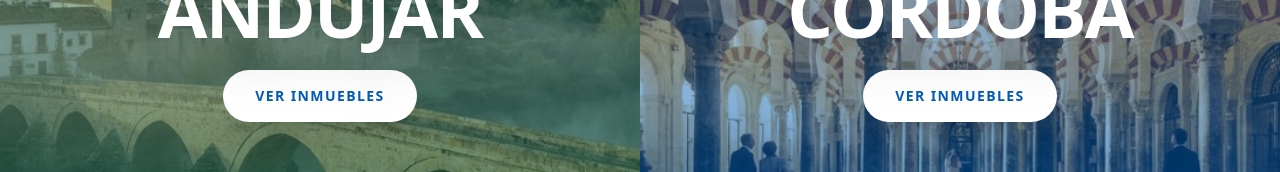
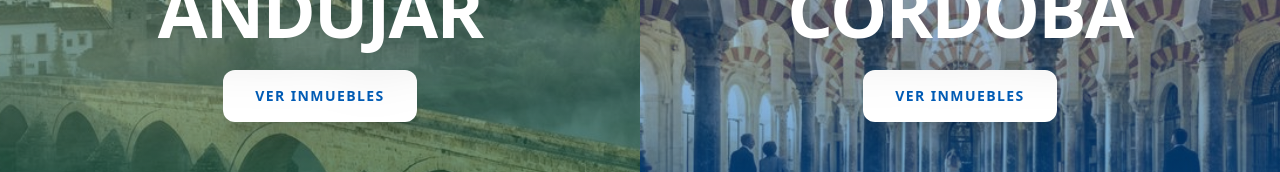
Before and after one commit to saceitunocode/mdevia-tfm, a Next.js app in the folder frontend/: page / in a window 1280 px wide. Shown: the part 436-608 px from the top of the page. Built offline with nearby package versions, Linux system fonts and the light colour scheme; no server answers.

Commit message:
style(frontend): unify hero buttons and sync andujar filter color

```diff
--- a/frontend/src/components/home/HeroSection.tsx
+++ b/frontend/src/components/home/HeroSection.tsx
@@ -37,7 +37,7 @@ export function HeroSection() {
             <h2 className="text-4xl md:text-7xl font-heading font-black text-white tracking-tighter drop-shadow-2xl">
               ANDÚJAR
             </h2>
-            <div className="inline-flex items-center gap-2 md:gap-3 px-6 md:px-8 py-3 md:py-4 bg-white text-primary rounded-full font-bold uppercase tracking-widest text-xs md:text-sm shadow-xl group-hover:bg-primary group-hover:text-white transition-all duration-300 transform group-hover:-translate-y-1">
+            <div className="inline-flex items-center gap-2 md:gap-3 px-6 md:px-8 py-3 md:py-4 bg-white text-primary rounded-lg font-bold uppercase tracking-widest text-xs md:text-sm shadow-xl group-hover:bg-accent group-hover:text-white transition-all duration-300 transform group-hover:-translate-y-1">
               Ver inmuebles
             </div>
           </div>
@@ -62,7 +62,7 @@ export function HeroSection() {
             <h2 className="text-4xl md:text-7xl font-heading font-black text-white tracking-tighter drop-shadow-2xl">
               CÓRDOBA
             </h2>
-            <div className="inline-flex items-center gap-2 md:gap-3 px-6 md:px-8 py-3 md:py-4 bg-white text-primary rounded-full font-bold uppercase tracking-widest text-xs md:text-sm shadow-xl group-hover:bg-primary group-hover:text-white transition-all duration-300 transform group-hover:-translate-y-1">
+            <div className="inline-flex items-center gap-2 md:gap-3 px-6 md:px-8 py-3 md:py-4 bg-white text-primary rounded-lg font-bold uppercase tracking-widest text-xs md:text-sm shadow-xl group-hover:bg-primary group-hover:text-white transition-all duration-300 transform group-hover:-translate-y-1">
               Ver inmuebles
             </div>
           </div>
--- a/frontend/src/components/public/PropertyFilters.tsx
+++ b/frontend/src/components/public/PropertyFilters.tsx
@@ -288,7 +288,7 @@ function FilterContent({
             <div className="grid grid-cols-2 gap-2">
                 <button
                     onClick={() => setCity("Andújar")}
-                    className={`flex flex-col items-center justify-center p-4 rounded-xl border-2 transition-all gap-2 ${city === "Andújar" ? 'border-primary bg-primary/5 text-primary' : 'border-transparent bg-muted/30 text-muted-foreground hover:bg-muted/50'}`}
+                    className={`flex flex-col items-center justify-center p-4 rounded-xl border-2 transition-all gap-2 ${city === "Andújar" ? 'border-accent bg-accent/5 text-accent' : 'border-transparent bg-muted/30 text-muted-foreground hover:bg-muted/50'}`}
                 >
                     <MapPin className="h-5 w-5" />
                     <span className="font-bold uppercase tracking-tighter text-xs">Andújar</span>
```
